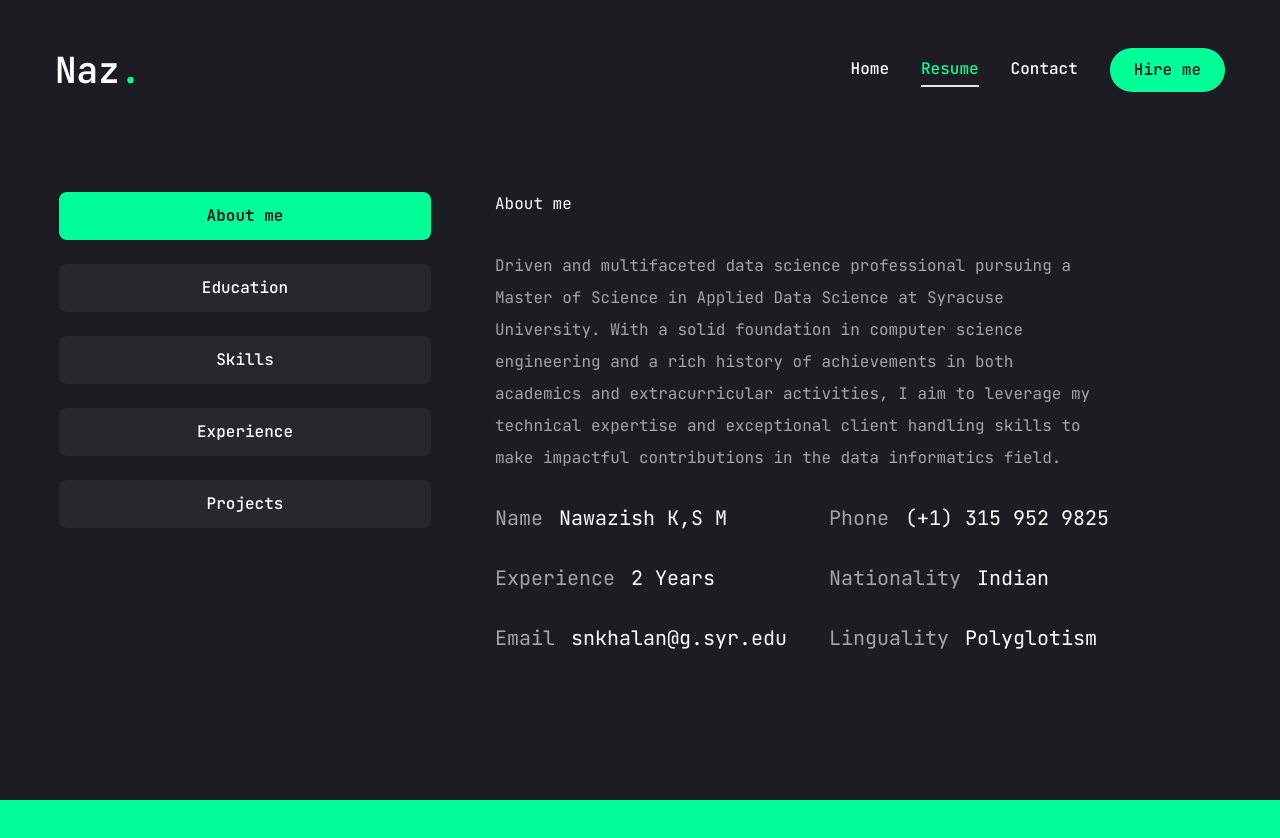
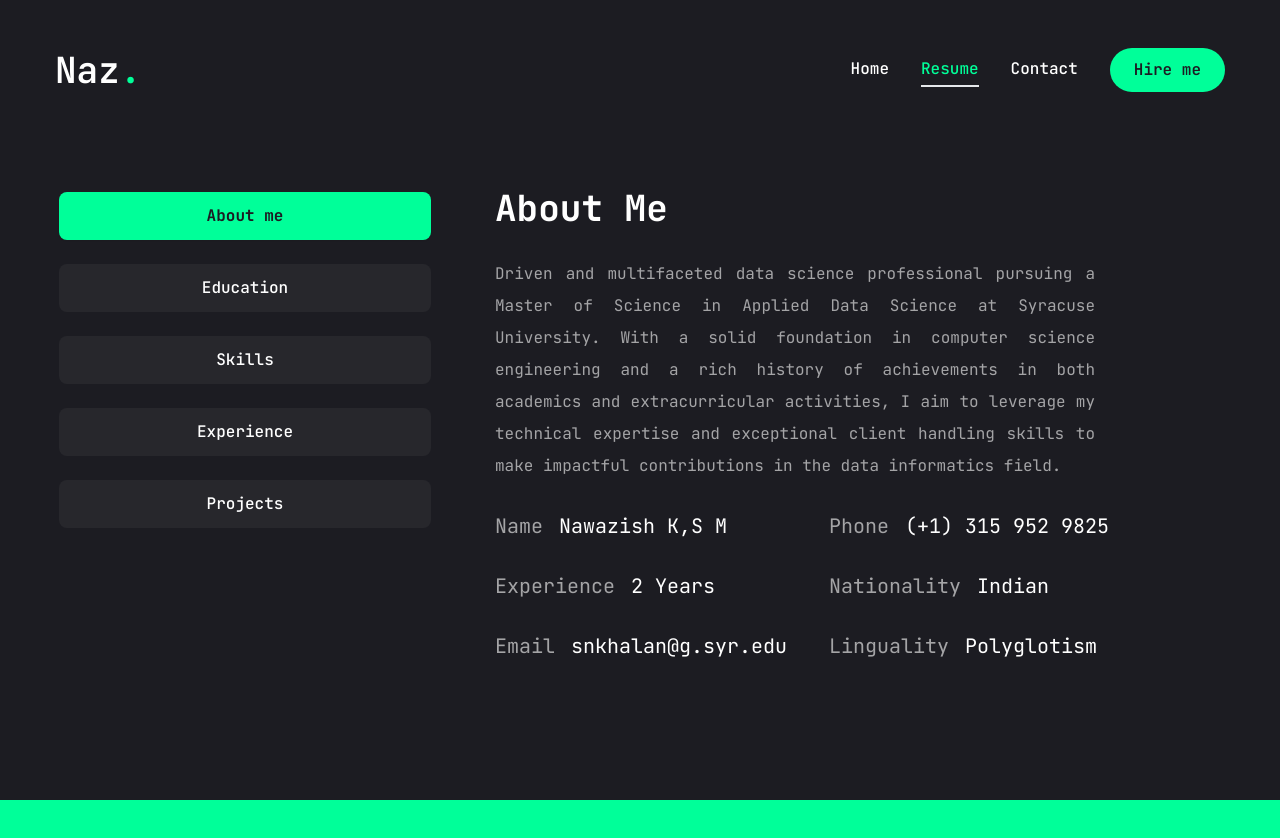
Before and after one commit to Nazorange/NazWebsite, a Next.js app: page /Resume in a window 1280 px wide. Shown: the top 838 px of the page. Built offline with nearby package versions, Linux system fonts and the light colour scheme.

Commit message:
ease of life tweaks 2.0

```diff
--- a/app/Contact/page.jsx
+++ b/app/Contact/page.jsx
@@ -101,7 +101,7 @@ const Contact = () => {
               onSubmit={handleSubmit}
             >
               <h3 className="text-4xl text-accent">Let's Work Together!</h3>
-              <p className="text-white/60">
+              <p className="text-white/60 text-justify">
                 Please enter your details and submit your query, and I will respond at the earliest opportunity. Alternatively, you can reach me directly via phone or email.
               </p>
               {/* input */}
--- a/app/Resume/page.jsx
+++ b/app/Resume/page.jsx
@@ -32,7 +32,7 @@ import { VscAzureDevops } from "react-icons/vsc";
 
 // about data
 const about = {
-    title: "About me",
+    title: "About Me",
     description:
       "Driven and multifaceted data science professional pursuing a Master of Science in Applied Data Science at Syracuse University. With a solid foundation in computer science engineering and a rich history of achievements in both academics and extracurricular activities, I aim to leverage my technical expertise and exceptional client handling skills to make impactful contributions in the data informatics field.",
     info: [
@@ -97,12 +97,12 @@ const education = {
     items: [
       {
         institution: "Syracuse University",
-        degree: "Masters In Applied Data Science",
+        degree: "MS In Applied Data Science",
         duration: "2023 - 2025",
       },
       {
-        institution: "GITAM Hyderabas",
-        degree: "Bachelors In Technology (Comp Sci)",
+        institution: "GITAM Hyderabad",
+        degree: "B.Tech Computer Science",
         duration: "2018 - 2022",
       },
     ],
@@ -359,17 +359,12 @@ const Resume = () => {
 >
   <div className="container mx-auto">
     <Tabs defaultValue="about" className="flex flex-col xl:flex-row gap-[60px]">
-      <TabsList className="flex flex-col w-full max-w-[380px] mx-auto xl:mx-0 gap-6">
-
+      <TabsList className="flex flex-col w-full max-w-[380px] mx-auto xl:mx-0 gap-6 ">
         <TabsTrigger value="about">About me</TabsTrigger>
         <TabsTrigger value="education">Education</TabsTrigger>
         <TabsTrigger value="skills">Skills</TabsTrigger>
         <TabsTrigger value="experience">Experience</TabsTrigger>
-
-
-
         <TabsTrigger value="project">Projects</TabsTrigger>
-
       </TabsList>
 
       {/* content */}
@@ -378,7 +373,7 @@ const Resume = () => {
         <TabsContent value="experience" className="w-full">
             <div className="flex flex-col gap-[30px] text-center xl:text-left">
                  <h3 className="text-4xl font-bold">{experience.title}</h3>
-                     <p className="max-w-[600px] text-white/60 mx-auto xl:mx-0">
+                     <p className="max-w-[600px] text-white/60 mx-auto xl:mx-0 text-justify">
                         {experience.description}
                     </p>
 
@@ -469,12 +464,10 @@ const Resume = () => {
 
         {/* About Me */}
         <TabsContent value="about"
-        className="w-full text-center xl:text-left"
-        >
-
-        <div className="flex flex-col gap-[30px]">
-            <h3 classname=" text-4xl font-bold">{about.title}</h3>
-            <p className="max-w-[600px] text-white/60 mx-auto xl:mx-0">{about.description}</p>
+        className="w-full h-full text-center ">
+        <div className="flex flex-col gap-[30px] text-center xl:text-left">
+            <h3 className=" text-4xl font-bold">{about.title}</h3>
+            <p className="max-w-[600px] text-white/60 mx-auto xl:mx-0 text-justify">{about.description}</p>
             <ul className=" grid grid-cols-1 xl:grid-cols-2 gap-y-8 gap-x-12 max-w-[620px] mx-auto xl:mx-0 ">
                 {about.info.map((item, index) => {
                     return (
@@ -494,7 +487,7 @@ const Resume = () => {
         <TabsContent value="project" className="w-full">
             <div className="flex flex-col gap-[30px] text-center xl:text-left">
                  <h3 className="text-4xl font-bold">{project.title}</h3>
-                     <p className="max-w-[600px] text-white/60 mx-auto xl:mx-0">
+                     <p className="max-w-[600px] text-white/60 mx-auto xl:mx-0 text-justify">
                         {project.description}
                     </p>
 
```
